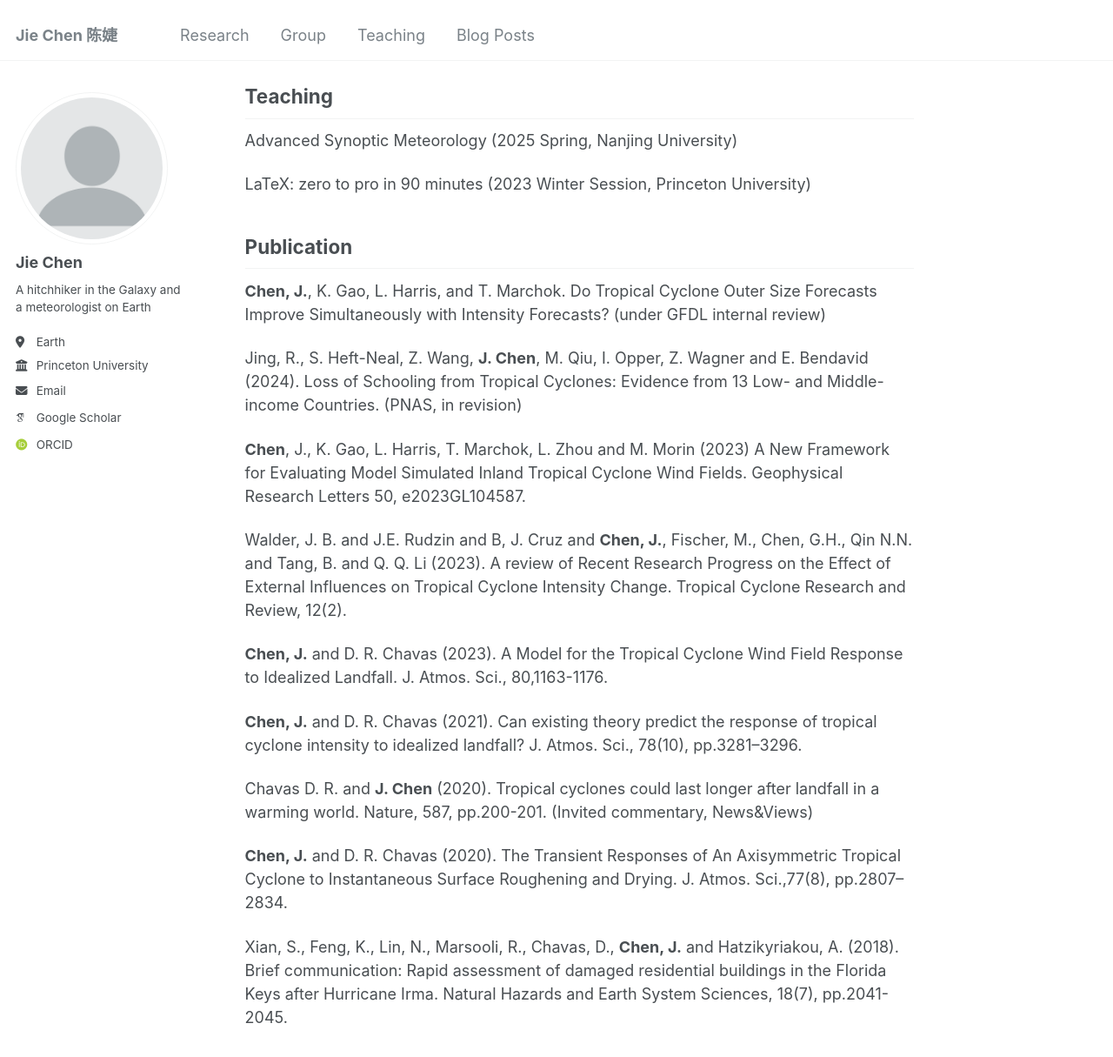
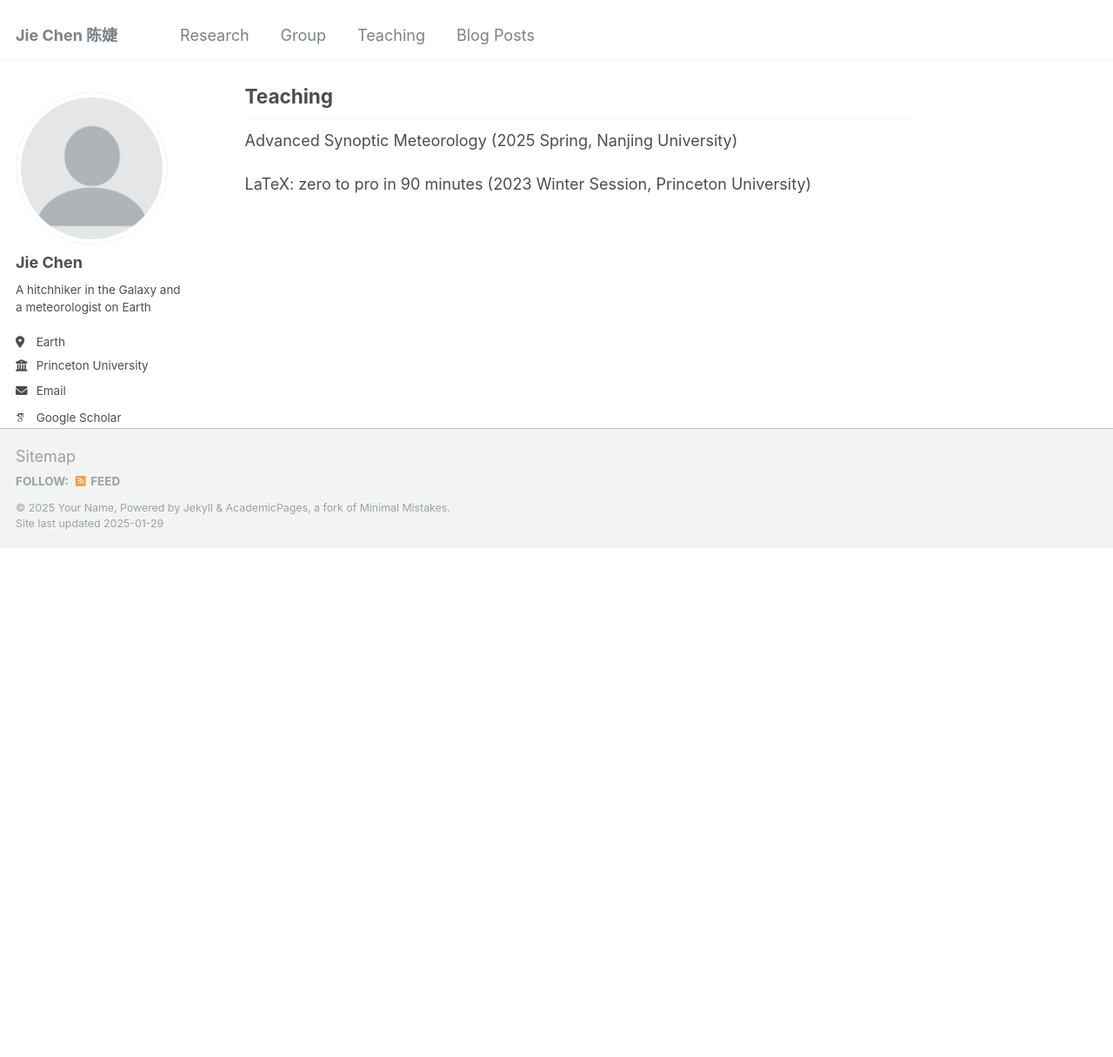
Before and after one commit to chenjie042/chenjie042.github.io, a Jekyll site: the page built from _pages/about.md, in a window 1280 px wide and 1400 px high, scrolled down 994 px. Shown: the top 1215 px of the window at 87% size. Built offline with Jekyll 4.4.1, drawn with Linux system fonts in a browser that asks for light colours; some web fonts are replaced; after the commit the page ends 1624 px from its top, so only the background shows below that.

Commit message:
Update about.md

```diff
--- a/_pages/about.md
+++ b/_pages/about.md
@@ -31,23 +31,3 @@ Teaching
 Advanced Synoptic Meteorology (2025 Spring, Nanjing University)
 
 LaTeX: zero to pro in 90 minutes (2023 Winter Session, Princeton University)
-
-Publication
-------
-**Chen, J.**, K. Gao, L. Harris, and T. Marchok. Do Tropical Cyclone Outer Size Forecasts Improve Simultaneously with Intensity Forecasts? (under GFDL internal review)
-
-Jing, R., S. Heft-Neal, Z. Wang, **J. Chen**, M. Qiu, I. Opper, Z. Wagner and E. Bendavid (2024). Loss of Schooling from Tropical Cyclones: Evidence from 13 Low- and Middle-income Countries. (PNAS, in revision)
-
-**Chen**, J., K. Gao, L. Harris, T. Marchok, L. Zhou and M. Morin (2023) A New Framework for Evaluating Model Simulated Inland Tropical Cyclone Wind Fields. Geophysical Research Letters 50, e2023GL104587.
-
-Walder, J. B. and J.E. Rudzin and B, J. Cruz and **Chen, J.**, Fischer, M., Chen, G.H., Qin N.N. and Tang, B. and Q. Q. Li (2023). A review of Recent Research Progress on the Effect of External Influences on Tropical Cyclone Intensity Change. Tropical Cyclone Research and Review, 12(2).
-
-**Chen, J.** and D. R. Chavas (2023). A Model for the Tropical Cyclone Wind Field Response to Idealized Landfall. J. Atmos. Sci., 80,1163-1176.
-
-**Chen, J.** and D. R. Chavas (2021). Can existing theory predict the response of tropical cyclone intensity to idealized landfall? J. Atmos. Sci., 78(10), pp.3281–3296.
-
-Chavas D. R. and **J. Chen** (2020). Tropical cyclones could last longer after landfall in a warming world. Nature, 587, pp.200-201. (Invited commentary, News&Views)
-
-**Chen, J.** and D. R. Chavas (2020). The Transient Responses of An Axisymmetric Tropical Cyclone to Instantaneous Surface Roughening and Drying. J. Atmos. Sci.,77(8), pp.2807–2834.
-
-Xian, S., Feng, K., Lin, N., Marsooli, R., Chavas, D., **Chen, J.** and Hatzikyriakou, A. (2018). Brief communication: Rapid assessment of damaged residential buildings in the Florida Keys after Hurricane Irma. Natural Hazards and Earth System Sciences, 18(7), pp.2041-2045.
```
